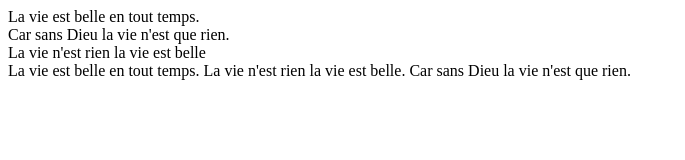
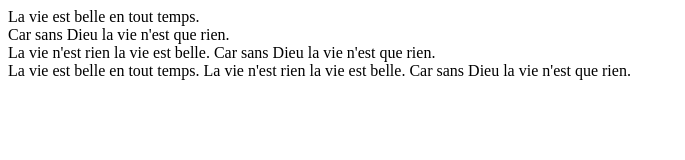
Before and after one commit to Dapada/Divspan, a plain HTML site: page index.html in a window 1280 px wide. Shown: the whole page, without its empty margins (0-685 px from the left). Drawn offline with Linux system fonts and the light colour scheme.

Commit message:
Update index.html

```diff
--- a/index.html
+++ b/index.html
@@ -16,7 +16,8 @@
 		</div>
 
 		<div>La vie n'est rien
-		la vie est belle
+		la vie est belle. <span>Car sans Dieu
+		la vie n'est que rien.</span>
 	</div>
 
 	<span>La vie est belle en
```
